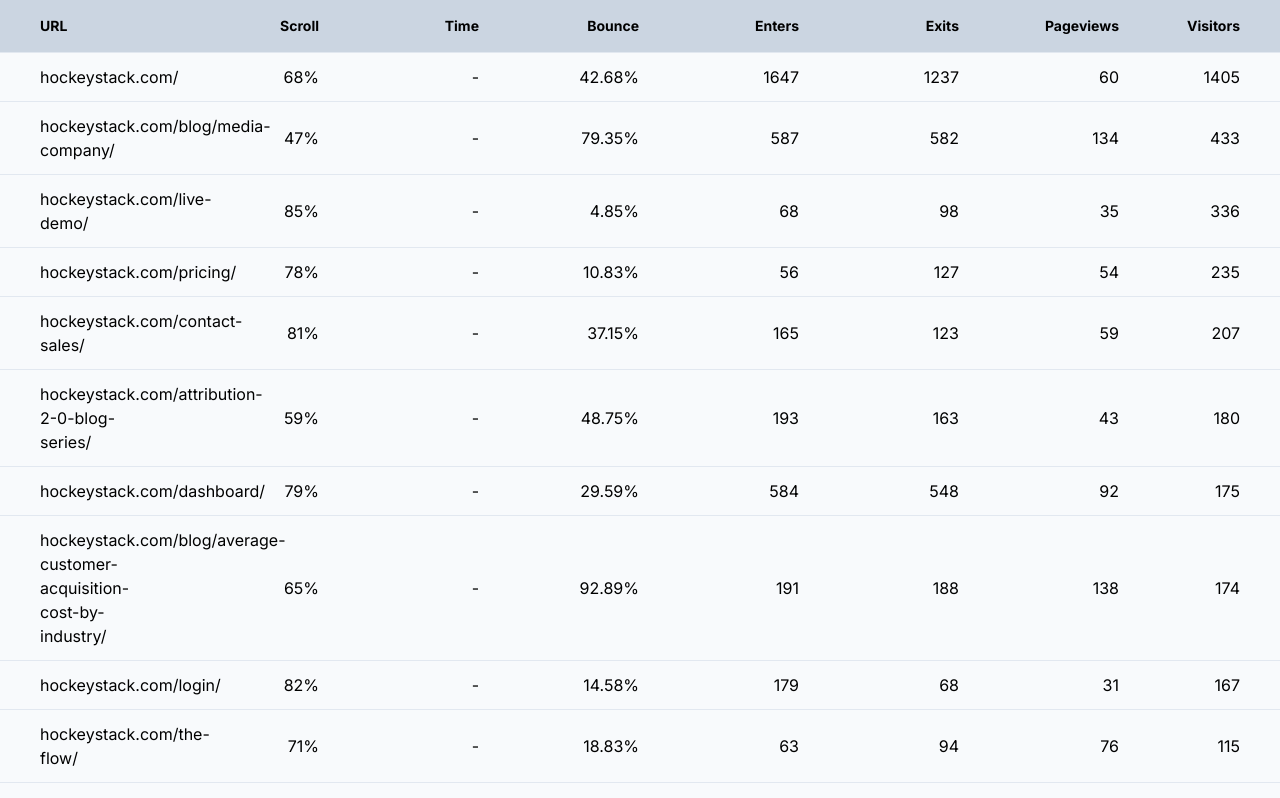
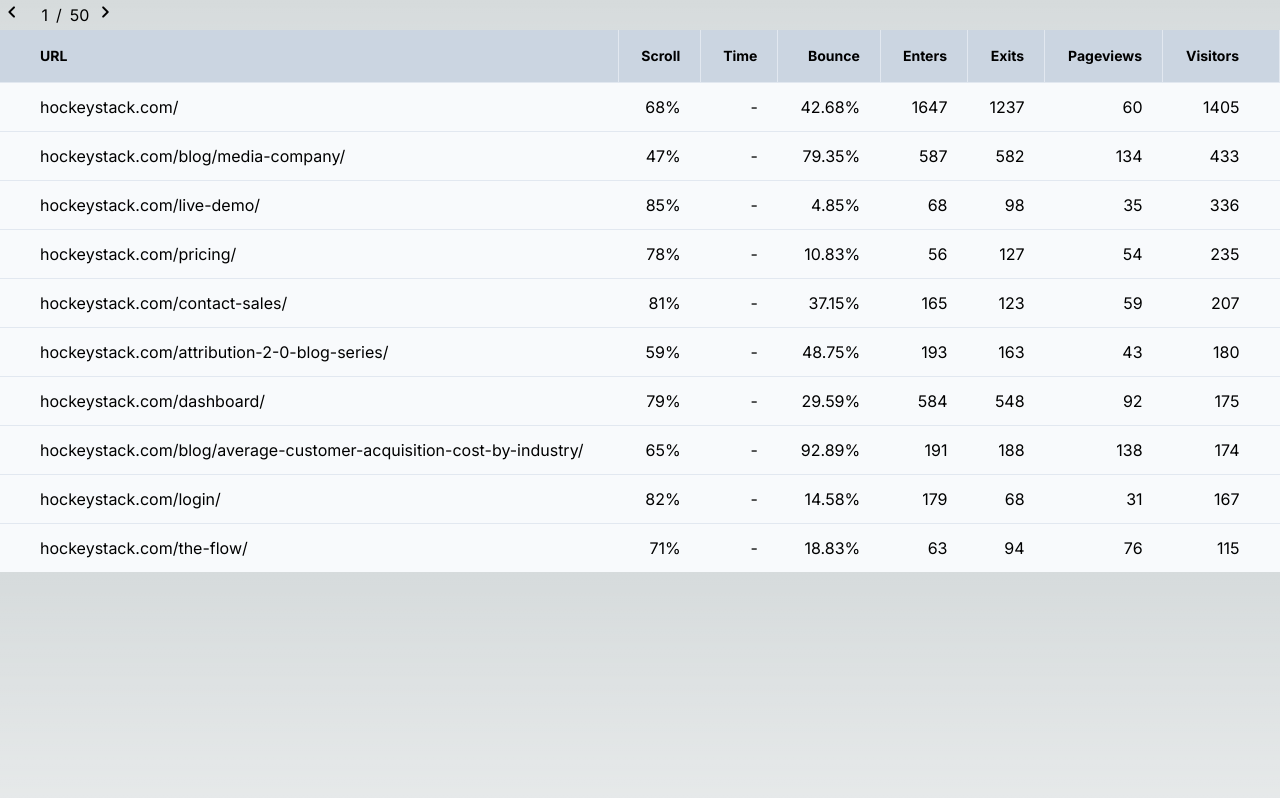
Before and after one commit to aramirez-dot/hockeystack-table-challenge, a Next.js app: page / in a window 1280 px wide. Shown: the top 798 px of the page. Built offline with nearby package versions, Linux system fonts and the light colour scheme.

Commit message:
pagination

```diff
--- a/src/components/PlainTable/index.tsx
+++ b/src/components/PlainTable/index.tsx
@@ -58,11 +58,18 @@
   rows,
   rowsPerPage = 10,
 }) => {
+  const [page, setPage] = useState<number>(0);
   const [fieldSort, setFieldSort] = useState<FieldSort>();
 
+  // --- Data setup
   const [field, direction] = useMemo(
     () => (fieldSort ? Object.entries(fieldSort)[0] : []),
     [fieldSort]
+  );
+
+  const totalPages = useMemo(
+    () => Math.ceil(rows.length / rowsPerPage),
+    [rows, rowsPerPage]
   );
 
   // We compute rows with derived values for correct
@@ -94,6 +101,12 @@
     return computedRows;
   }, [computedRows, fieldSort]);
 
+  const paginatedRows = useMemo(
+    () => sortedRows.slice(rowsPerPage * page, rowsPerPage * (page + 1)),
+    [sortedRows, page, fieldSort]
+  );
+
+  // --- Handlers
   const sortField = useCallback(
     (field: string) => {
       if (!fieldSort) {
@@ -115,6 +128,7 @@
     [fieldSort]
   );
 
+  // --- Renderers
   const renderRowCell = useCallback(
     // eslint-disable-next-line react/display-name
     (row: ComputedRow) => (column: Column, index: number) => {
@@ -122,10 +136,13 @@
       return (
         <td
           key={String(index)}
-          className={classNames("first:pl-10 last:pr-10 py-3", {
+          className={classNames(
+            "break-words first:pl-10 last:pr-10 px-5 py-3",
+            {
               ["text-left"]: column.align === "left",
               ["text-right"]: column.align === "right",
-          })}
+            }
+          )}
         >
           {formatCellValue(value, column)}
         </td>
@@ -150,7 +167,7 @@
     (column: Column, index: number) => (
       <th
         key={String(index)}
-        className="select-none cursor-pointer first:pl-10 last:pr-10 py-4"
+        className="select-none cursor-pointer first:pl-10 last:pr-10 px-5 py-4 border-r border-slate-200 dark:border-slate-800"
         onClick={() => sortField(column.name)}
       >
         <div
@@ -174,11 +191,34 @@
   );
 
   return (
-    <table className="table-fixed w-screen bg-slate-50 dark:bg-slate-900">
+    <div>
+      <div className="select-none flex">
+        <div onClick={() => setPage((page) => (page !== 0 ? page - 1 : page))}>
+          <span className="material-symbols-rounded">chevron_left</span>
+        </div>
+        <div className="flex gap-x-2">
+          <input
+            className="w-6 text-right bg-transparent border-none"
+            defaultValue={page + 1}
+            onBlur={(ev) => setPage((Number(ev.target.value) || 1) - 1)}
+          />
+          <div className="flex items-center">/</div>
+          <div className="w-6 flex items-center">{totalPages}</div>
+        </div>
+        <div
+          onClick={() =>
+            setPage((page) => (page + 1 < totalPages ? page + 1 : page))
+          }
+        >
+          <span className="material-symbols-rounded">chevron_right</span>
+        </div>
+      </div>
+      <table className="table-auto w-screen bg-slate-50 dark:bg-slate-900">
         <thead className="text-sm bg-slate-300 dark:bg-slate-950">
           <tr>{columns.map(renderTableColumn)}</tr>
         </thead>
-      <tbody>{sortedRows.map(renderTableRow)}</tbody>
+        <tbody>{paginatedRows.map(renderTableRow)}</tbody>
       </table>
+    </div>
   );
 };
```
Lines whose indentation alone changed are shown as unchanged.
